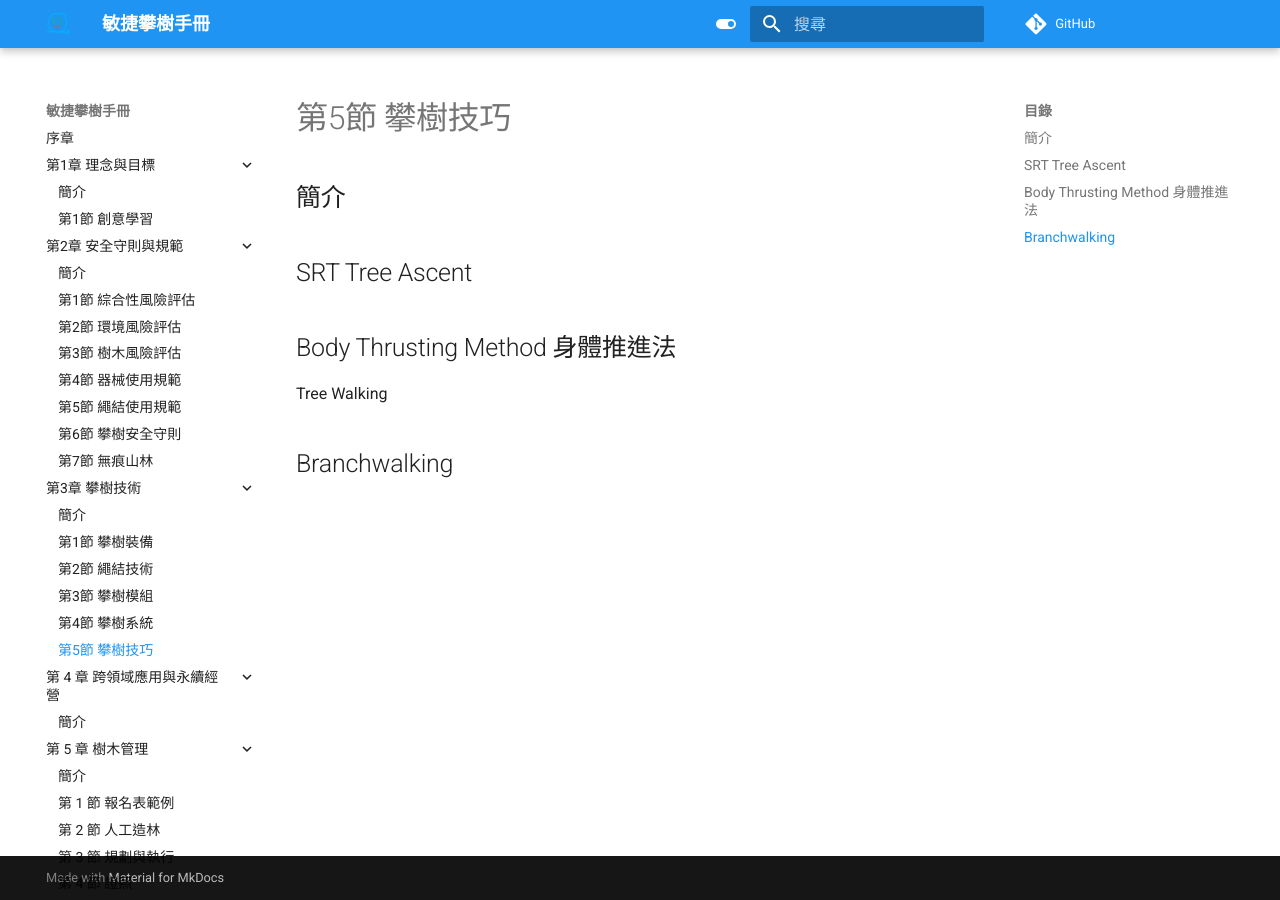
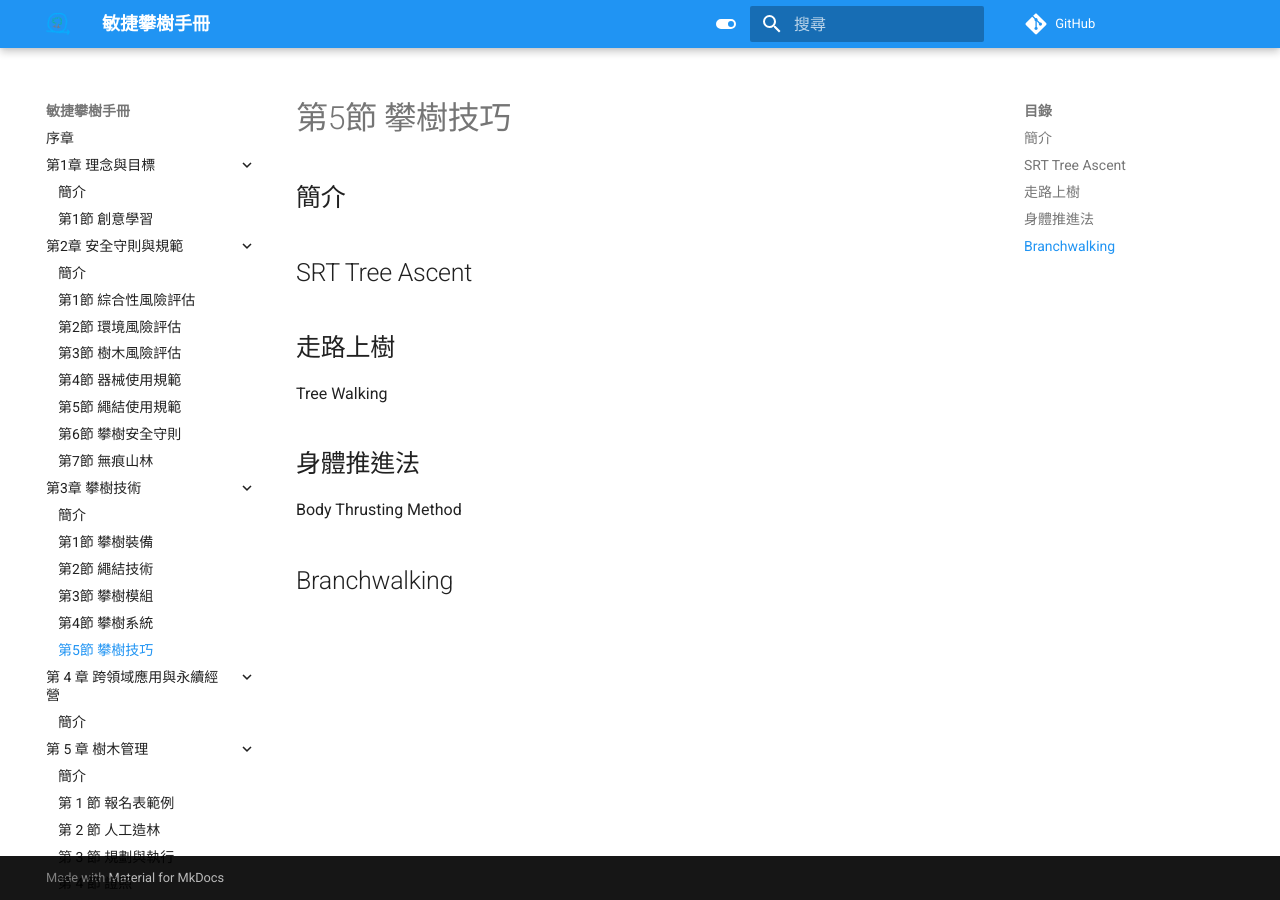
Before and after one commit to Uesugi-Summer-Sea/Agile-Tree-Climbing-Manual, an MkDocs documentation site: the page built from docs/03-攀樹技術/5-攀樹技巧.md, in a window 1280 px wide. Built offline with MkDocs 1.6.1 and Material for MkDocs 9.7.7, drawn with Linux system fonts in a browser that asks for light colours; comment, search, counter and statistics services are not loaded.

Commit message:
此提交將更新攀樹技巧
修改項目:

模組:

議題105

```diff
--- a/docs/03-攀樹技術/5-攀樹技巧.md
+++ b/docs/03-攀樹技術/5-攀樹技巧.md
@@ -1,7 +1,10 @@
 ## 簡介
 ## SRT Tree Ascent
 
-## Body Thrusting Method 身體推進法
+## 走路上樹
 Tree Walking
 
+## 身體推進法
+Body Thrusting Method
+
 ## Branchwalking
```
